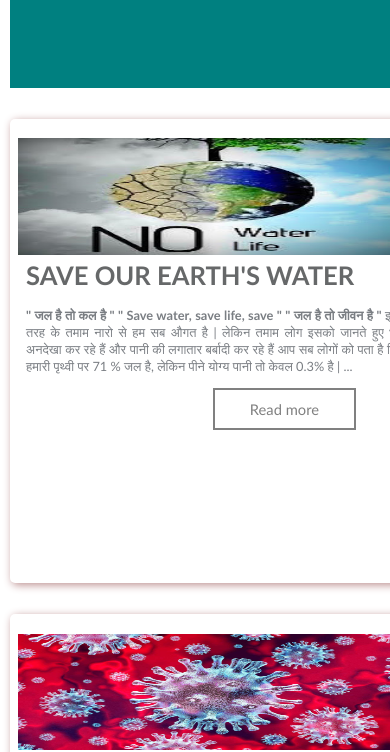
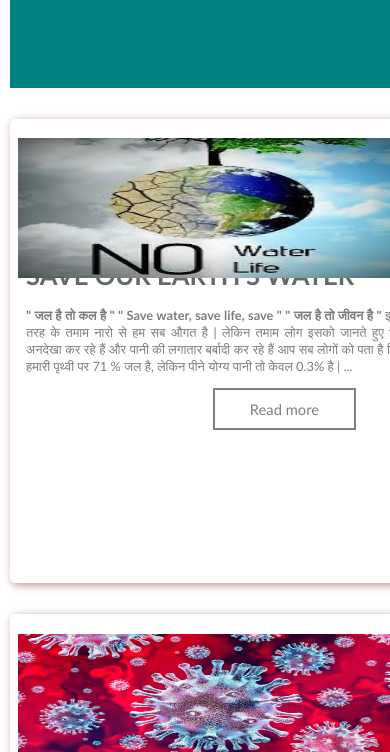
Before and after one commit to shubhamryaduvanshi/anasblogs, a plain HTML site: page index.html in a window 390 px wide. Shown: the part 81-833 px from the top of the page. Drawn offline with Linux system fonts and the light colour scheme.

Commit message:
Update style.css

```diff
--- a/style.css
+++ b/style.css
@@ -148,8 +148,9 @@ font-family: 'Gill Sans', 'Gill Sans MT', Calibri, 'Trebuchet MS', sans-serif;
 
                 /*-----------------Blogs picture  ----------------------------*/
                     .blogs .blog-pic img{
-                        height:100%;
+                        height:120%;
                         width:100%;
+
                     }
 
                             /*-------------Blog content ---------------------------*/
```
